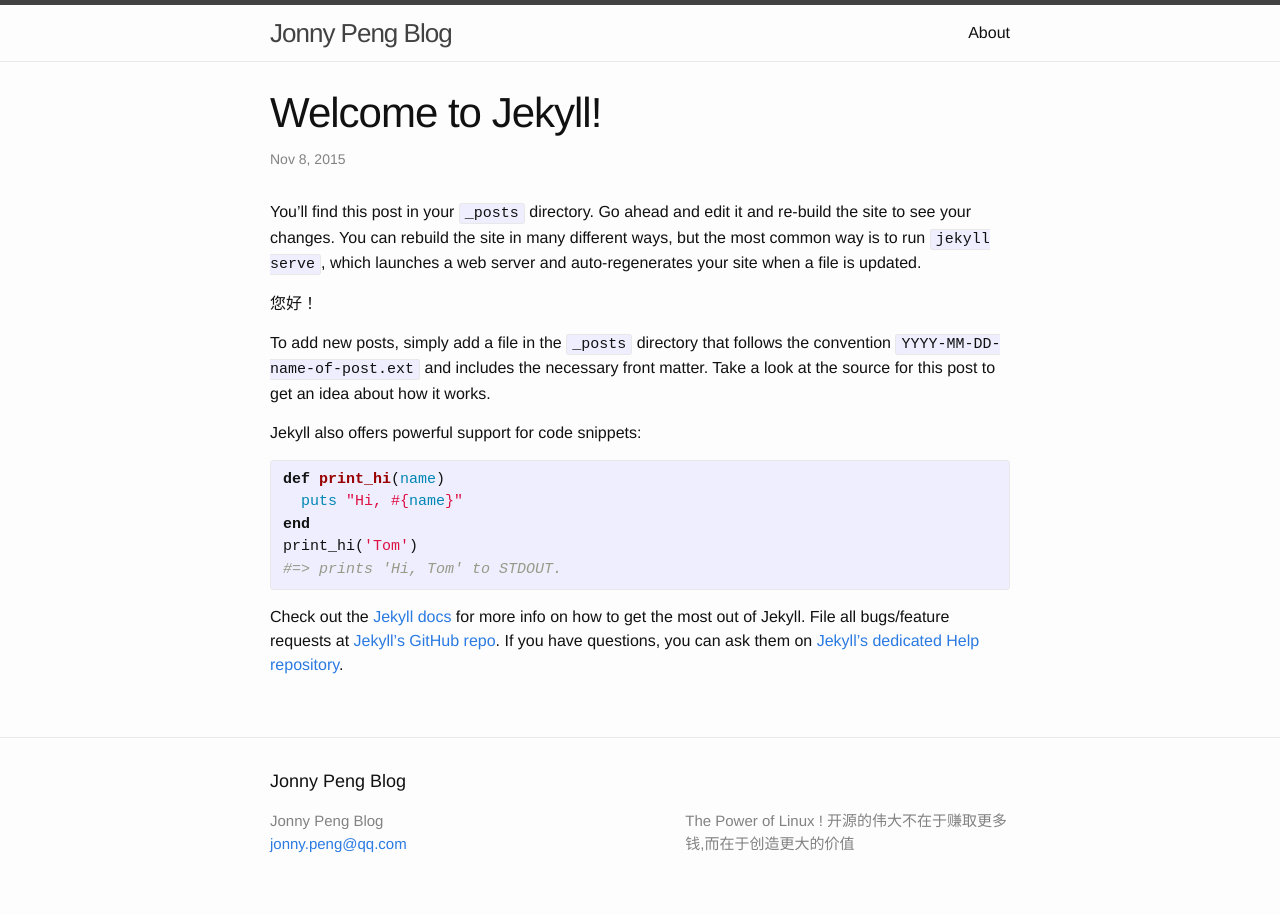
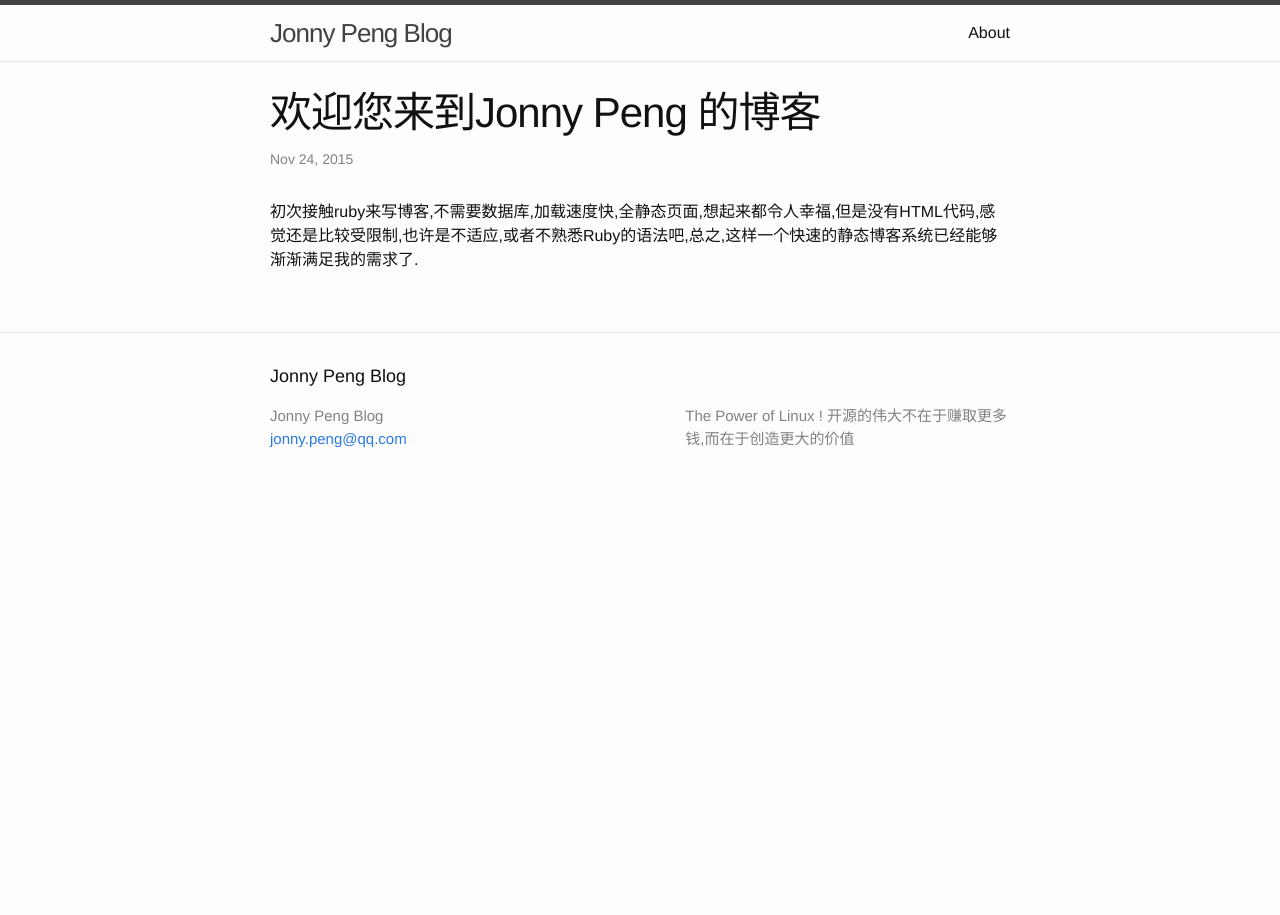
Before and after one commit to Jonnypeng/jonnypeng, a Jekyll site: the page built from _posts/2015-11-24-welcome-to-jonnypeng.markdown, in a window 1280 px wide. Built offline with Jekyll 4.4.1, drawn with Linux system fonts in a browser that asks for light colours.

Commit message:
上传我的hello world

```diff
--- a/_posts/2015-11-24-welcome-to-jonnypeng.markdown
+++ b/_posts/2015-11-24-welcome-to-jonnypeng.markdown
@@ -1,27 +1,8 @@
 ---
 layout: post
-title:  "Welcome to Jekyll!"
-date:   2015-11-08 10:59:06
-categories: jekyll update
+title:  "欢迎您来到Jonny Peng 的博客"
+date:   2015-11-24 21:33:00
+categories: 普通日志
 ---
-You’ll find this post in your `_posts` directory. Go ahead and edit it and re-build the site to see your changes. You can rebuild the site in many different ways, but the most common way is to run `jekyll serve`, which launches a web server and auto-regenerates your site when a file is updated.
 
-您好！
-
-To add new posts, simply add a file in the `_posts` directory that follows the convention `YYYY-MM-DD-name-of-post.ext` and includes the necessary front matter. Take a look at the source for this post to get an idea about how it works.
-
-Jekyll also offers powerful support for code snippets:
-
-{% highlight ruby %}
-def print_hi(name)
-  puts "Hi, #{name}"
-end
-print_hi('Tom')
-#=> prints 'Hi, Tom' to STDOUT.
-{% endhighlight %}
-
-Check out the [Jekyll docs][jekyll] for more info on how to get the most out of Jekyll. File all bugs/feature requests at [Jekyll’s GitHub repo][jekyll-gh]. If you have questions, you can ask them on [Jekyll’s dedicated Help repository][jekyll-help].
-
-[jekyll]:      http://jekyllrb.com
-[jekyll-gh]:   https://github.com/jekyll/jekyll
-[jekyll-help]: https://github.com/jekyll/jekyll-help
+初次接触ruby来写博客,不需要数据库,加载速度快,全静态页面,想起来都令人幸福,但是没有HTML代码,感觉还是比较受限制,也许是不适应,或者不熟悉Ruby的语法吧,总之,这样一个快速的静态博客系统已经能够渐渐满足我的需求了.
```
